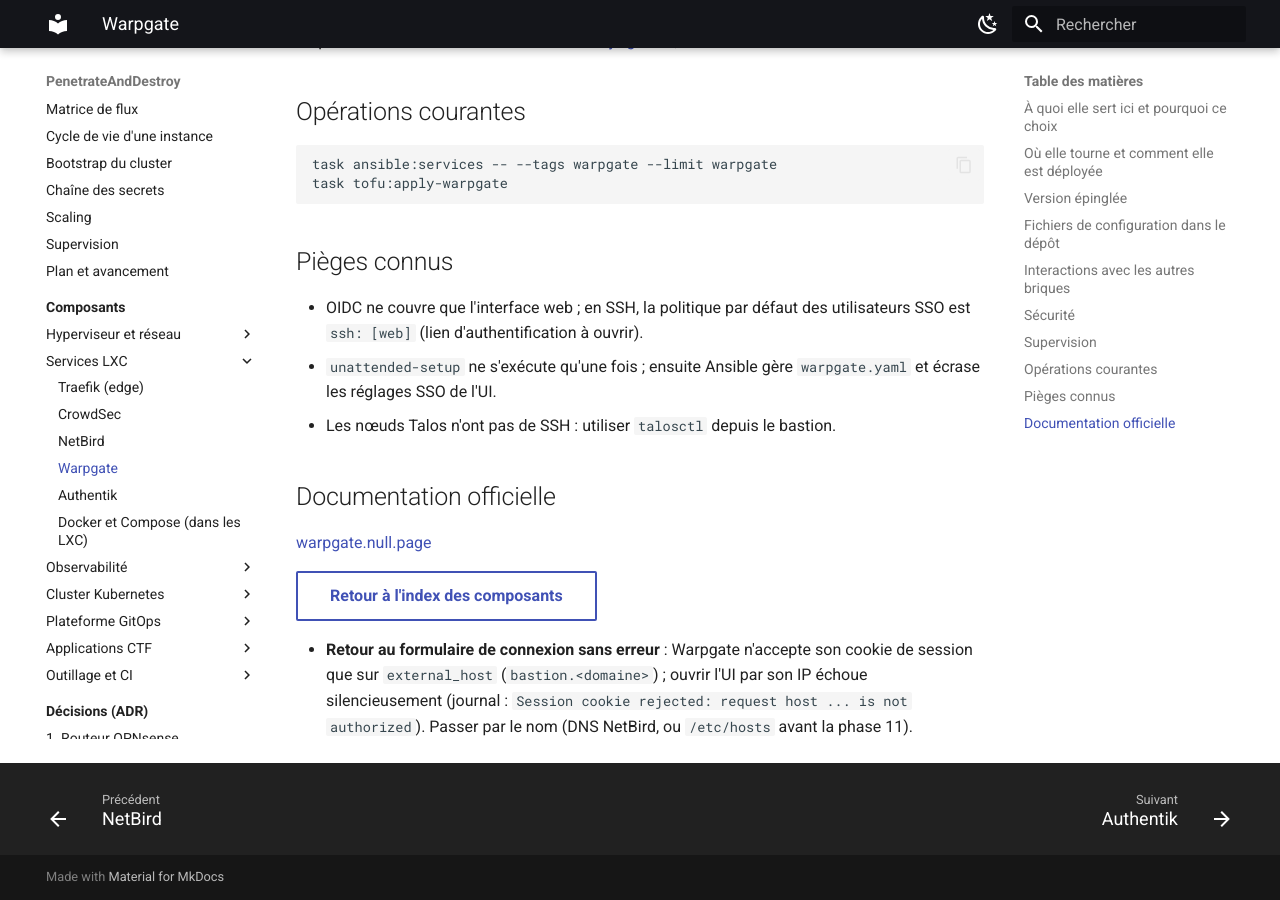
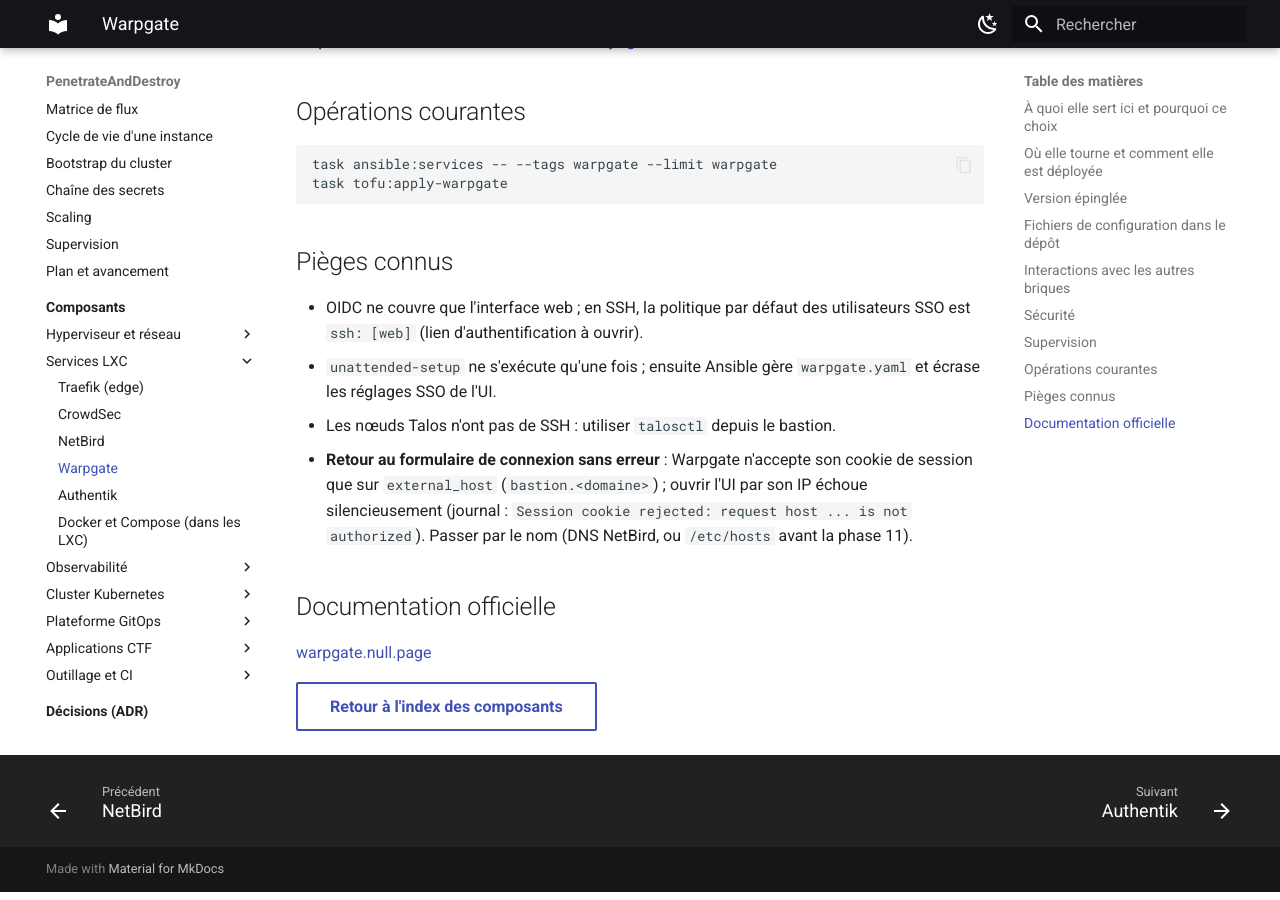
Before and after one commit to kim-tsr/penetrate-and-destroy, an MkDocs documentation site: the page built from docs/composants/warpgate.md, in a window 1280 px wide and 900 px high, scrolled down 1502 px. Built offline with MkDocs 1.6.1 and Material for MkDocs 9.7.7, drawn with Linux system fonts in a browser that asks for light colours.

```diff
--- a/docs/composants/warpgate.md
+++ b/docs/composants/warpgate.md
@@ -53,13 +53,12 @@ task tofu:apply-warpgate
 - OIDC ne couvre que l'interface web ; en SSH, la politique par défaut des utilisateurs SSO est `ssh: [web]` (lien d'authentification à ouvrir).
 - `unattended-setup` ne s'exécute qu'une fois ; ensuite Ansible gère `warpgate.yaml` et écrase les réglages SSO de l'UI.
 - Les nœuds Talos n'ont pas de SSH : utiliser `talosctl` depuis le bastion.
+- **Retour au formulaire de connexion sans erreur** : Warpgate n'accepte son cookie de session que sur `external_host`
+  (`bastion.<domaine>`) ; ouvrir l'UI par son IP échoue silencieusement (journal : `Session cookie rejected: request host ... is
+  not authorized`). Passer par le nom (DNS NetBird, ou `/etc/hosts` avant la phase 11).
 
 ## Documentation officielle
 
 [warpgate.null.page](https://warpgate.null.page/)
 
 [Retour à l'index des composants](index.md){ .md-button }
-
-- **Retour au formulaire de connexion sans erreur** : Warpgate n'accepte son cookie de session que sur `external_host`
-  (`bastion.<domaine>`) ; ouvrir l'UI par son IP échoue silencieusement (journal : `Session cookie rejected: request host ... is
-  not authorized`). Passer par le nom (DNS NetBird, ou `/etc/hosts` avant la phase 11).
```
